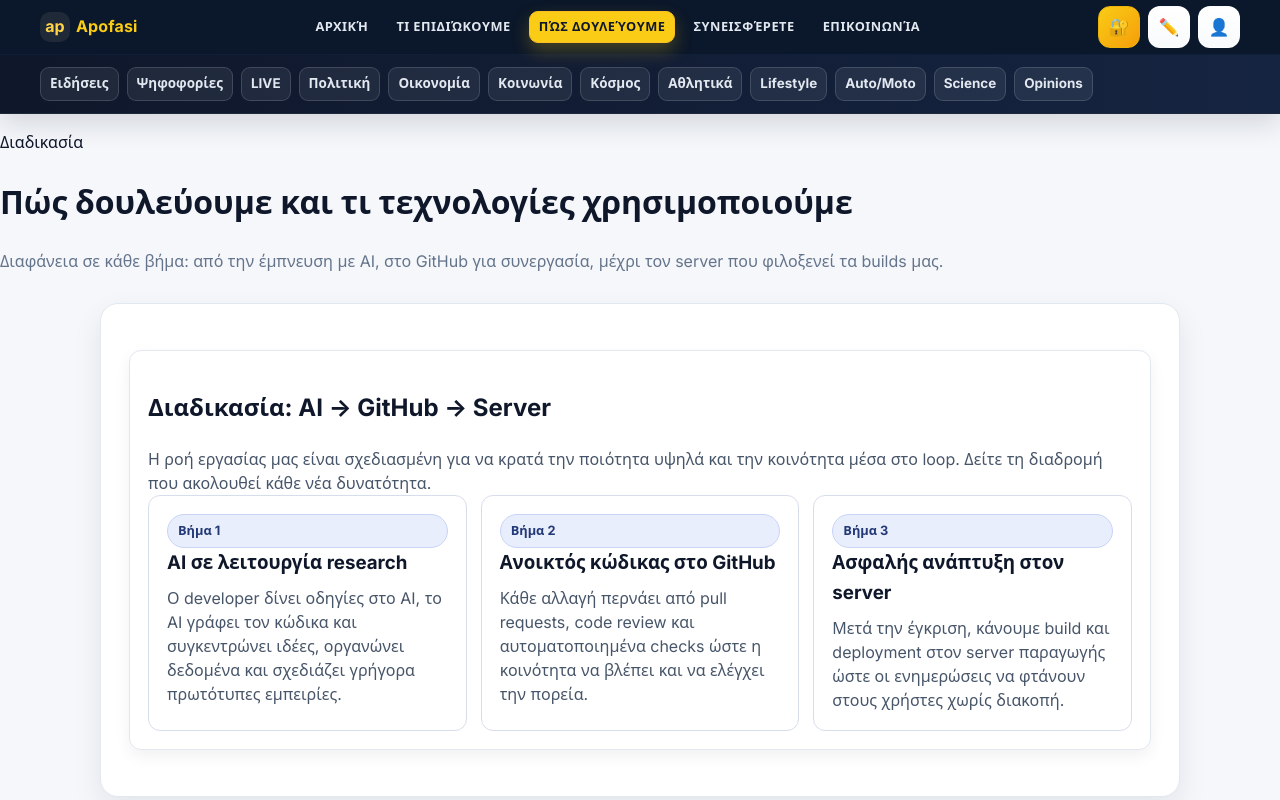
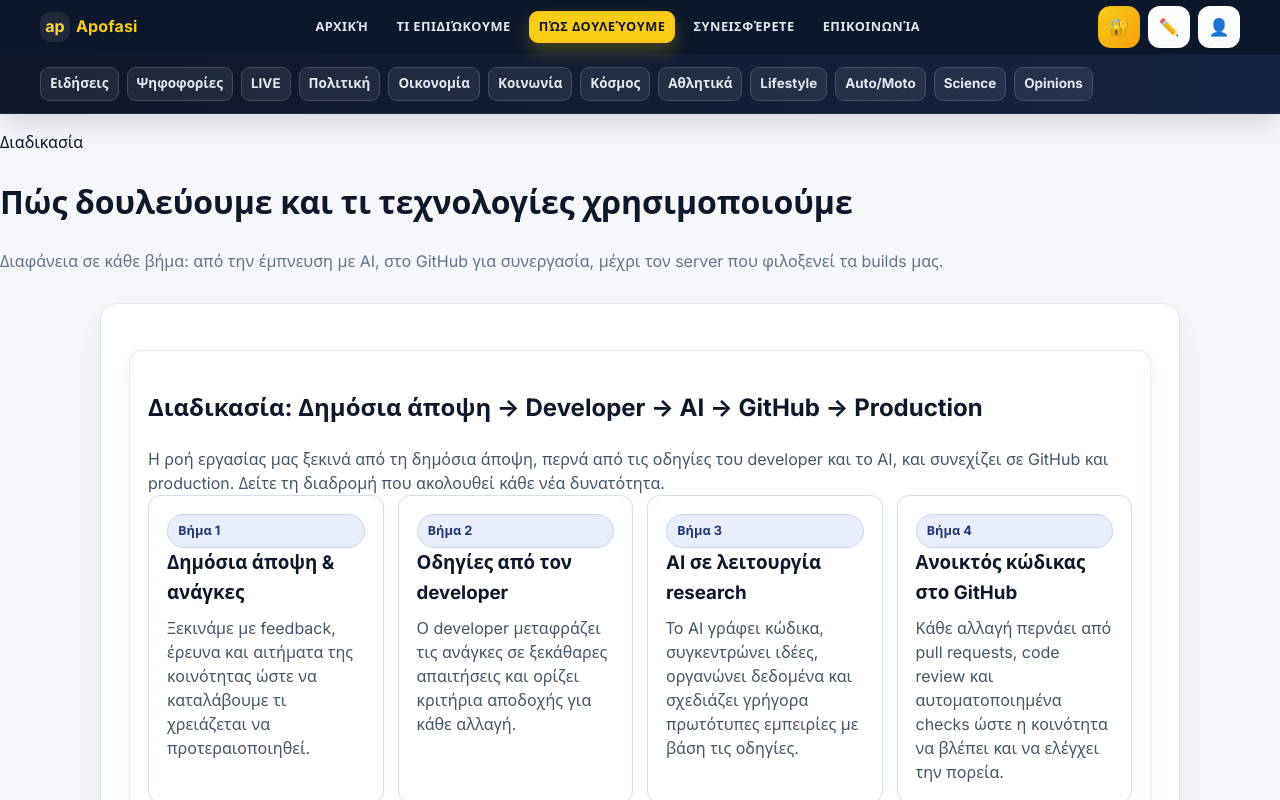
Before and after one commit to Antoniskp/apofasi, a React (Vite) app in the folder client/: page /how-we-do-it in a window 1280 px wide. Shown: the top 800 px of the page. Built offline with nearby package versions, Linux system fonts and the light colour scheme; no server answers; a small style sheet from the web is missing.

Commit message:
Update pipeline order to include public feedback

```diff
--- a/client/src/pages/HowWeDoIt.jsx
+++ b/client/src/pages/HowWeDoIt.jsx
@@ -1,21 +1,33 @@
 const pipeline = [
+  {
+    title: "Δημόσια άποψη & ανάγκες",
+    description:
+      "Ξεκινάμε με feedback, έρευνα και αιτήματα της κοινότητας ώστε να καταλάβουμε τι χρειάζεται να προτεραιοποιηθεί.",
+    badge: "Βήμα 1"
+  },
+  {
+    title: "Οδηγίες από τον developer",
+    description:
+      "Ο developer μεταφράζει τις ανάγκες σε ξεκάθαρες απαιτήσεις και ορίζει κριτήρια αποδοχής για κάθε αλλαγή.",
+    badge: "Βήμα 2"
+  },
   {
     title: "AI σε λειτουργία research",
     description:
-      "Ο developer δίνει οδηγίες στο AI, το AI γράφει τον κώδικα και συγκεντρώνει ιδέες, οργανώνει δεδομένα και σχεδιάζει γρήγορα πρωτότυπες εμπειρίες.",
-    badge: "Βήμα 1"
+      "Το AI γράφει κώδικα, συγκεντρώνει ιδέες, οργανώνει δεδομένα και σχεδιάζει γρήγορα πρωτότυπες εμπειρίες με βάση τις οδηγίες.",
+    badge: "Βήμα 3"
   },
   {
     title: "Ανοικτός κώδικας στο GitHub",
     description:
       "Κάθε αλλαγή περνάει από pull requests, code review και αυτοματοποιημένα checks ώστε η κοινότητα να βλέπει και να ελέγχει την πορεία.",
-    badge: "Βήμα 2"
+    badge: "Βήμα 4"
   },
   {
-    title: "Ασφαλής ανάπτυξη στον server",
+    title: "Ασφαλής ανάπτυξη σε production",
     description:
       "Μετά την έγκριση, κάνουμε build και deployment στον server παραγωγής ώστε οι ενημερώσεις να φτάνουν στους χρήστες χωρίς διακοπή.",
-    badge: "Βήμα 3"
+    badge: "Βήμα 5"
   }
 ];
 
@@ -90,10 +102,10 @@ export default function HowWeDoIt() {
 
       <section className="section">
         <div className="card">
-          <h2>Διαδικασία: AI → GitHub → Server</h2>
+          <h2>Διαδικασία: Δημόσια άποψη → Developer → AI → GitHub → Production</h2>
           <p className="muted">
-            Η ροή εργασίας μας είναι σχεδιασμένη για να κρατά την ποιότητα υψηλά και την κοινότητα μέσα στο
-            loop. Δείτε τη διαδρομή που ακολουθεί κάθε νέα δυνατότητα.
+            Η ροή εργασίας μας ξεκινά από τη δημόσια άποψη, περνά από τις οδηγίες του developer και το AI, και
+            συνεχίζει σε GitHub και production. Δείτε τη διαδρομή που ακολουθεί κάθε νέα δυνατότητα.
           </p>
 
           <div className="grid-3">
```
